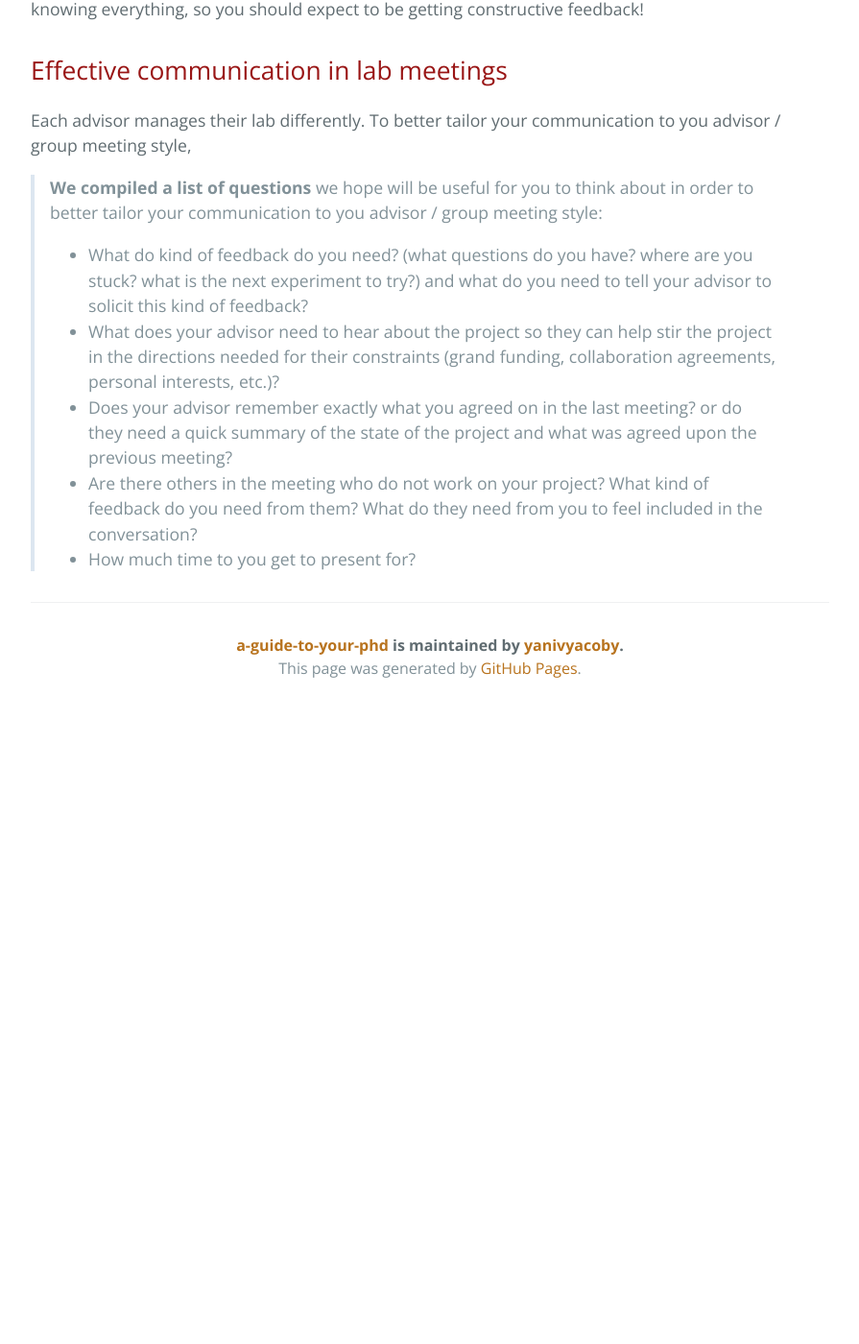
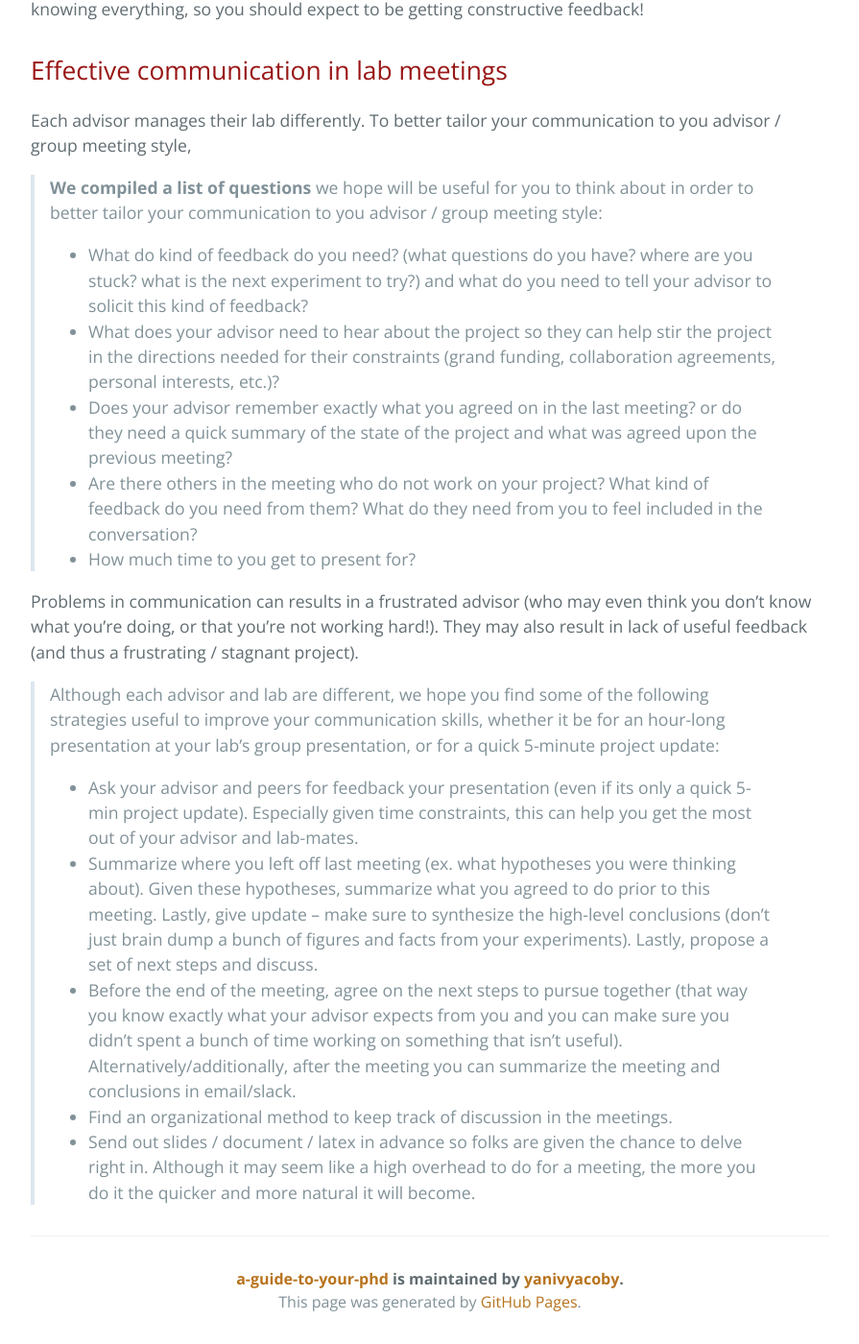
Before and after one commit to yanivyacoby/a-guide-to-your-phd, a Jekyll site: the page built from guide.md, in a window 1280 px wide and 1400 px high, scrolled down 5013 px. Shown: the whole window at 96% size, without its empty margins (192-1087 px from the left). Built offline with Jekyll 4.4.1, drawn with Linux system fonts in a browser that asks for light colours; before the commit the page ends 5753 px from its top, so only the background shows below that.

Commit message:
Update guide.md

```diff
--- a/guide.md
+++ b/guide.md
@@ -178,3 +178,15 @@ in order to better tailor your communication to you advisor / group meeting styl
 * Does your advisor remember exactly what you agreed on in the last meeting? or do they need a quick summary of the state of the project and what was agreed upon the previous meeting?
 * Are there others in the meeting who do not work on your project? What kind of feedback do you need from them? What do they need from you to feel included in the conversation?
 * How much time to you get to present for?
+
+
+Problems in communication can results in a frustrated advisor (who may even think you don’t know what you’re doing, or that you’re not working hard!).
+They may also result in lack of useful feedback (and thus a frustrating / stagnant project).
+
+> Although each advisor and lab are different, we hope you find some of the following strategies useful to improve your communication skills,
+whether it be for an hour-long presentation at your lab's group presentation, or for a quick 5-minute project update:
+* Ask your advisor and peers for feedback your presentation (even if its only a quick 5-min project update). Especially given time constraints, this can help you get the most out of your advisor and lab-mates.
+* Summarize where you left off last meeting (ex. what hypotheses you were thinking about). Given these hypotheses, summarize what you agreed to do prior to this meeting. Lastly, give update -- make sure to synthesize the high-level conclusions (don’t just brain dump a bunch of figures and facts from your experiments). Lastly, propose a set of next steps and discuss.
+* Before the end of the meeting, agree on the next steps to pursue together (that way you know exactly what your advisor expects from you and you can make sure you didn't spent a bunch of time working on something that isn't useful). Alternatively/additionally, after the meeting you can summarize the meeting and conclusions in email/slack.
+* Find an organizational method to keep track of discussion in the meetings.
+* Send out slides / document / latex in advance so folks are given the chance to delve right in. Although it may seem like a high overhead to do for a meeting, the more you do it the quicker and more natural it will become.
```
